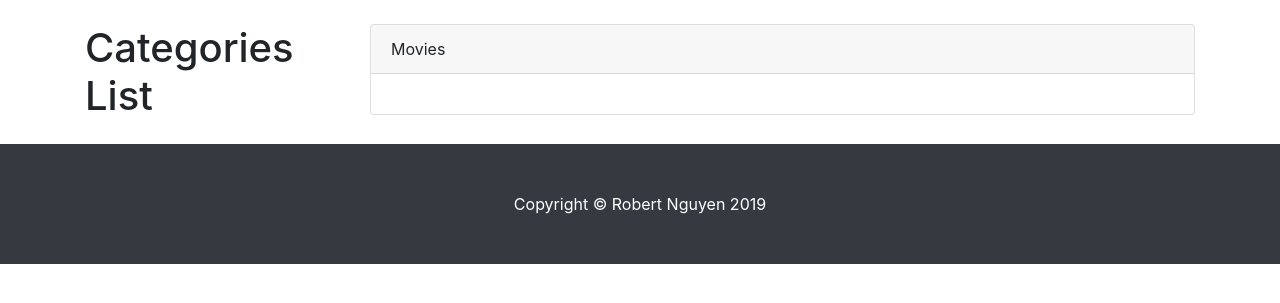
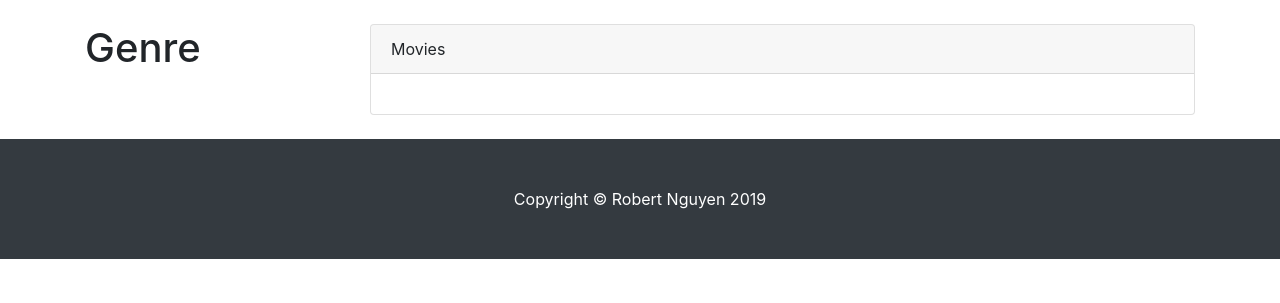
Before and after one commit to MinhNNguyen/catalogApplication, a Flask app: template templates/category_page.html in a window 1280 px wide. Shown: the part 56-359 px from the top of the page. Run offline with Flask 2, Linux system fonts and the light colour scheme; the template is opened without the code that fills it, so the values that code supplies are empty; some libraries are stand-ins or nearby versions.

Commit message:
Updating Content

```diff
--- a/__init__.py
+++ b/__init__.py
@@ -183,7 +183,7 @@ def home_page():
 def category_page(cat_name):
   category = data_session.query(Category).filter_by \
     (name = cat_name).one_or_none()
-  return render_template('category_page.html',
+  return render_template('category_page.html', category = category,
    items = category.items)
 
 
--- a/templates/category_page.html
+++ b/templates/category_page.html
@@ -4,7 +4,7 @@
   <div class="row">
 
 		<div class="col-lg-3">
-			<h1 class="my-4">Categories List</h1>
+			<h1 class="my-4">Genre</h1>
 			<div class="list-group">
 				{% for category in categories %}
 					<a href= "{{ url_for('category_page', cat_name = category.name) }}" class="list-group-item">{{ category.name }}</a>
```
